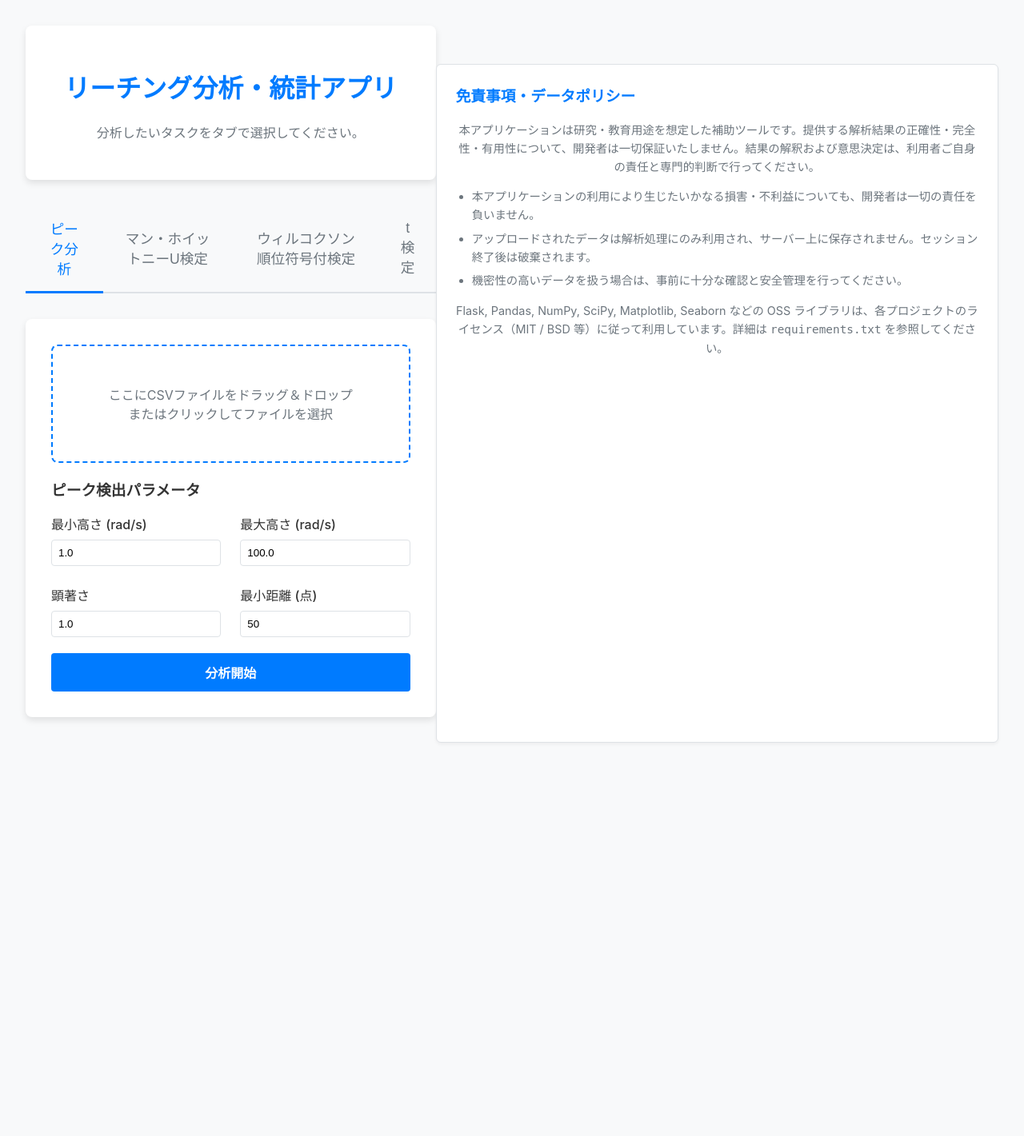
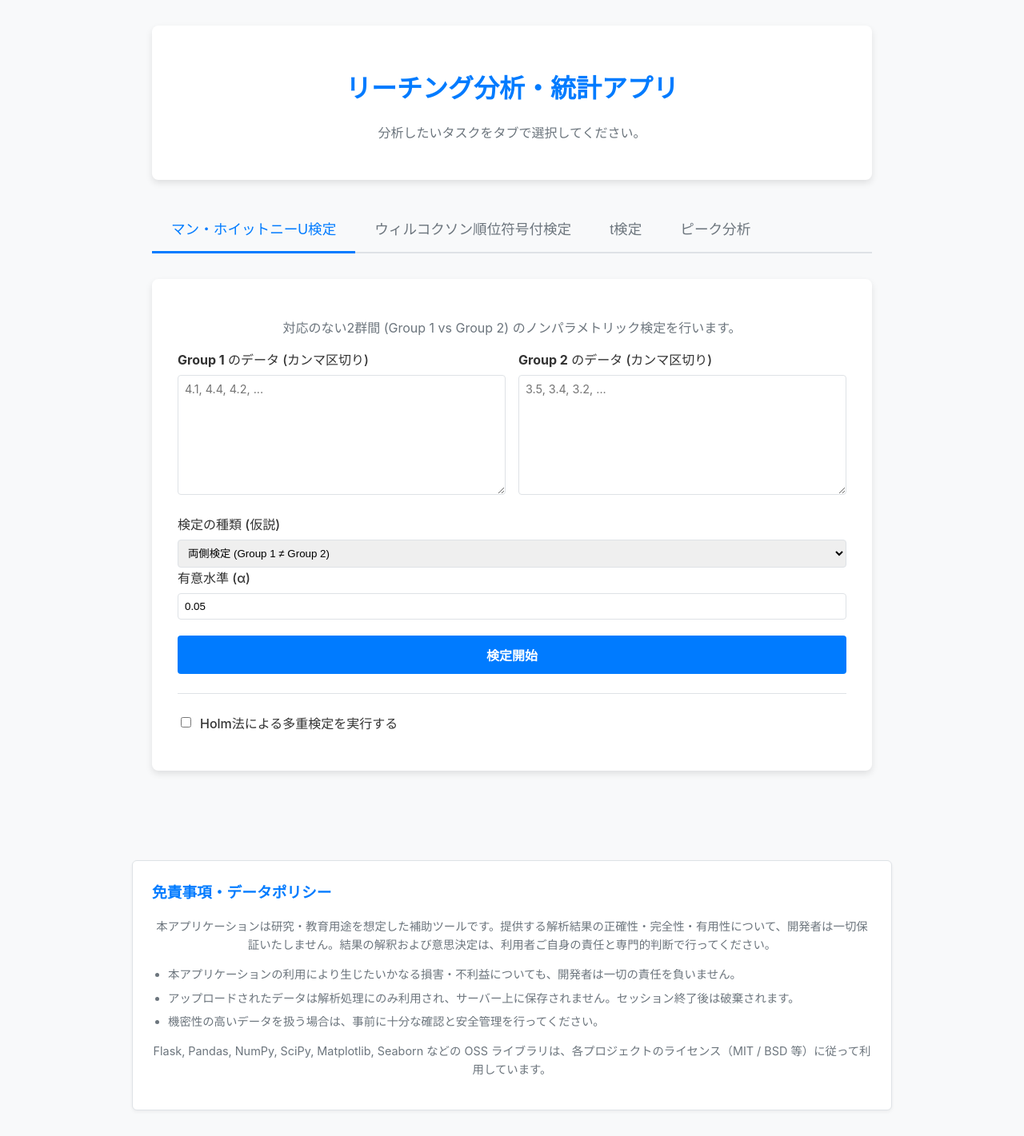
Before and after one commit to ryoooo50/Analysis_exp, a Flask app: page / in a window 1280 px wide. Shown: the whole page at 80% size. Before the commit the page ends 929 px from the top, so only its background shows below. Run offline with Flask 3, Linux system fonts and the light colour scheme.

Commit message:
UI修正

```diff
--- a/templates/index.html
+++ b/templates/index.html
@@ -10,8 +10,27 @@
             --border-color: #dee2e6; --font-family: -apple-system, BlinkMacSystemFont, "Segoe UI", Roboto, "Helvetica Neue", Arial, sans-serif;
             --danger-color: #dc3545; --success-color: #28a745;
         }
-        body { font-family: var(--font-family); background-color: var(--light-gray); color: #333; margin: 0; padding: 2rem; display: flex; justify-content: center; }
-        .container { width: 100%; max-width: 900px; }
+        body {
+            font-family: var(--font-family);
+            background-color: var(--light-gray);
+            color: #333;
+            margin: 0;
+            padding: 2rem;
+            display: flex;
+            flex-direction: column;
+            align-items: center;
+            min-height: 100vh;
+            box-sizing: border-box;
+        }
+        .container {
+            width: 100%;
+            max-width: 900px;
+            margin: 0 auto 2rem auto;
+        }
+        footer {
+            width: 100%;
+            max-width: 900px;
+        }
         .card { background: #fff; border-radius: 8px; box-shadow: 0 4px 8px rgba(0,0,0,0.1); padding: 2rem; margin-bottom: 2rem; }
         h1, h2, h3, h4 { color: #333; }
         h1 { color: var(--primary-color); text-align: center; }
@@ -166,59 +185,13 @@
         </div>
 
         <div class="tab-buttons">
-            <button class="tab-button active" data-tab="tab-peak">ピーク分析</button>
-            <button class="tab-button" data-tab="tab-mw">マン・ホイットニーU検定</button>
+            <button class="tab-button active" data-tab="tab-mw">マン・ホイットニーU検定</button>
             <button class="tab-button" data-tab="tab-wilcoxon">ウィルコクソン順位符号付検定</button>
             <button class="tab-button" data-tab="tab-ttest">t検定</button>
+            <button class="tab-button" data-tab="tab-peak">ピーク分析</button>
         </div>
 
-        <div id="tab-peak" class="tab-content active">
-            <div class="card">
-                <form id="form-peak">
-                    <div id="upload-area-peak" class="upload-area">
-                        <input type="file" id="file-input-peak" accept=".csv">
-                        <p>ここにCSVファイルをドラッグ＆ドロップ<br>またはクリックしてファイルを選択</p>
-                        <div id="file-name-peak" class="file-name"></div>
-                    </div>
-                    <h3>ピーク検出パラメータ</h3>
-                    <div class="params-grid">
-                        <div class="param-group">
-                            <label for="min_peak_height">最小高さ (rad/s)</label>
-                            <input type="number" id="min_peak_height" value="1.0" step="0.1">
-                        </div>
-                        <div class="param-group">
-                            <label for="max_peak_height">最大高さ (rad/s)</label>
-                            <input type="number" id="max_peak_height" value="100.0" step="0.1">
-                        </div>
-                        <div class="param-group">
-                            <label for="peak_prominence">顕著さ</label>
-                            <input type="number" id="peak_prominence" value="1.0" step="0.1">
-                        </div>
-                        <div class="param-group">
-                            <label for="peak_distance">最小距離 (点)</label>
-                            <input type="number" id="peak_distance" value="50" step="1">
-                        </div>
-                    </div>
-                    <br>
-                    <button type="submit">分析開始</button>
-                </form>
-            </div>
-            <div id="spinner-peak" class="spinner"></div>
-            <div id="results-peak" class="card results">
-                <h2>分析結果 (Peak Analysis)</h2>
-                <div class="result-summary">
-                    <h3>検出されたピーク数</h3>
-                    <div id="peak-count" class="peak-count">0</div>
-                </div>
-                <div id="plot-container"></div>
-                <div class="results-grid">
-                    <div id="averages-container"></div>
-                    <div id="table-container"></div>
-                </div>
-            </div>
-        </div>
-
-        <div id="tab-mw" class="tab-content">
+        <div id="tab-mw" class="tab-content active">
             <div class="card">
                 <form id="form-mw">
                     <p>対応のない2群間 (Group 1 vs Group 2) のノンパラメトリック検定を行います。</p>
@@ -391,6 +364,52 @@
                 <div id="result-text-ttest-multiple"></div>
             </div>
         </div>
+
+        <div id="tab-peak" class="tab-content">
+            <div class="card">
+                <form id="form-peak">
+                    <div id="upload-area-peak" class="upload-area">
+                        <input type="file" id="file-input-peak" accept=".csv">
+                        <p>ここにCSVファイルをドラッグ＆ドロップ<br>またはクリックしてファイルを選択</p>
+                        <div id="file-name-peak" class="file-name"></div>
+                    </div>
+                    <h3>ピーク検出パラメータ</h3>
+                    <div class="params-grid">
+                        <div class="param-group">
+                            <label for="min_peak_height">最小高さ (rad/s)</label>
+                            <input type="number" id="min_peak_height" value="1.0" step="0.1">
+                        </div>
+                        <div class="param-group">
+                            <label for="max_peak_height">最大高さ (rad/s)</label>
+                            <input type="number" id="max_peak_height" value="100.0" step="0.1">
+                        </div>
+                        <div class="param-group">
+                            <label for="peak_prominence">顕著さ</label>
+                            <input type="number" id="peak_prominence" value="1.0" step="0.1">
+                        </div>
+                        <div class="param-group">
+                            <label for="peak_distance">最小距離 (点)</label>
+                            <input type="number" id="peak_distance" value="50" step="1">
+                        </div>
+                    </div>
+                    <br>
+                    <button type="submit">分析開始</button>
+                </form>
+            </div>
+            <div id="spinner-peak" class="spinner"></div>
+            <div id="results-peak" class="card results">
+                <h2>分析結果 (Peak Analysis)</h2>
+                <div class="result-summary">
+                    <h3>検出されたピーク数</h3>
+                    <div id="peak-count" class="peak-count">0</div>
+                </div>
+                <div id="plot-container"></div>
+                <div class="results-grid">
+                    <div id="averages-container"></div>
+                    <div id="table-container"></div>
+                </div>
+            </div>
+        </div>
     </div>
 
     <footer class="legal-notice">
@@ -404,7 +423,7 @@
             <li>機密性の高いデータを扱う場合は、事前に十分な確認と安全管理を行ってください。</li>
         </ul>
         <p>
-            Flask, Pandas, NumPy, SciPy, Matplotlib, Seaborn などの OSS ライブラリは、各プロジェクトのライセンス（MIT / BSD 等）に従って利用しています。詳細は <code>requirements.txt</code> を参照してください。
+            Flask, Pandas, NumPy, SciPy, Matplotlib, Seaborn などの OSS ライブラリは、各プロジェクトのライセンス（MIT / BSD 等）に従って利用しています。
         </p>
     </footer>
 
```
